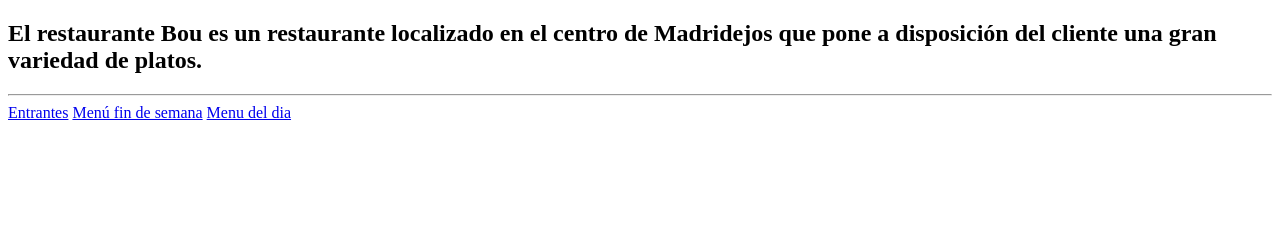
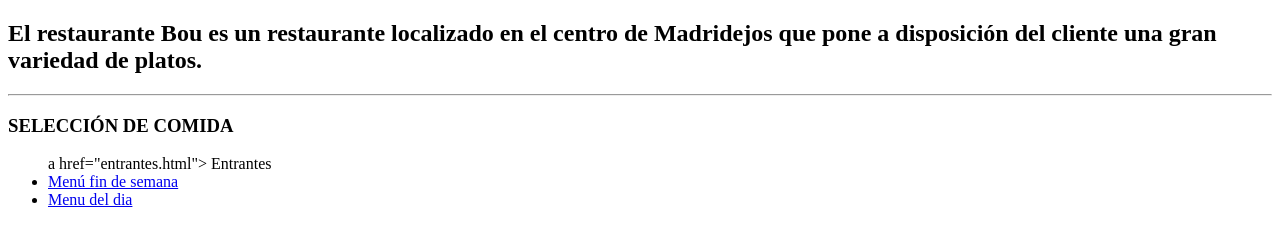
Before and after one commit to Miguelyou1/Men-Restaurante, a plain HTML site: page index.html in a window 1280 px wide. Shown: the part 60-306 px from the top of the page. Drawn offline with Linux system fonts and the light colour scheme.

Commit message:
CAMBIO DE LOS ENLACES

```diff
--- a/index.html
+++ b/index.html
@@ -9,8 +9,11 @@
         <h1><b>Restaurante Bou</b></h1>
         <h2>El restaurante Bou es un restaurante localizado en el centro de Madridejos que pone a disposición del cliente una gran variedad de platos.</h2>
             <hr>
-        <a href="entrantes.html"> Entrantes</a>
-        <a href="menu finde.html"> Menú fin de semana</a>
-        <a href="menu 2.html"> Menu del dia</a>
+        <h3>SELECCIÓN DE COMIDA</h3>
+        <ul>
+        <li<>a href="entrantes.html"> Entrantes</a></li>
+        <li><a href="menu finde.html"> Menú fin de semana</a></li>
+        <li><a href="menu 2.html"> Menu del dia</a></li>
+        </ul>
     </body>
     </html>
```
